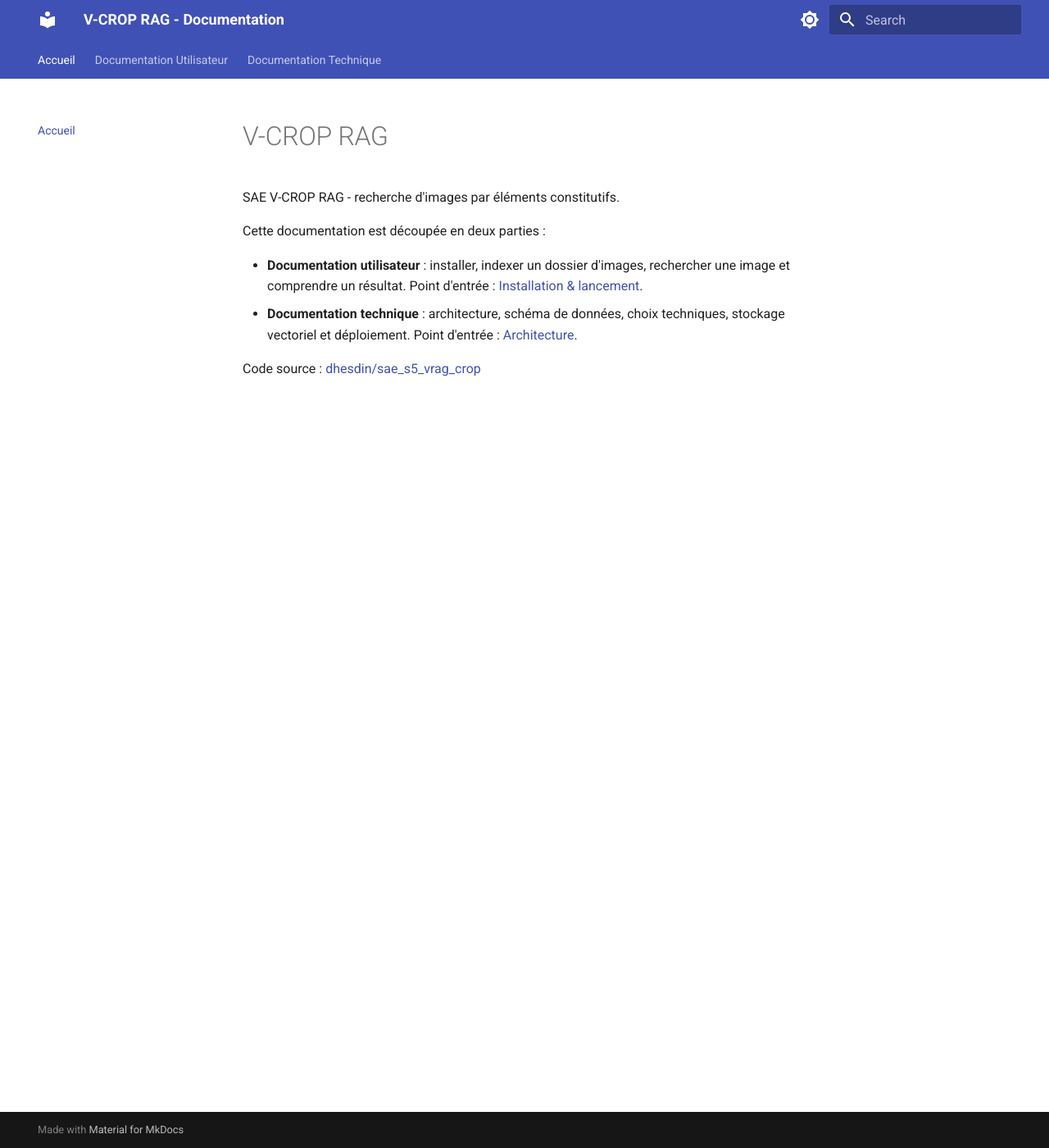
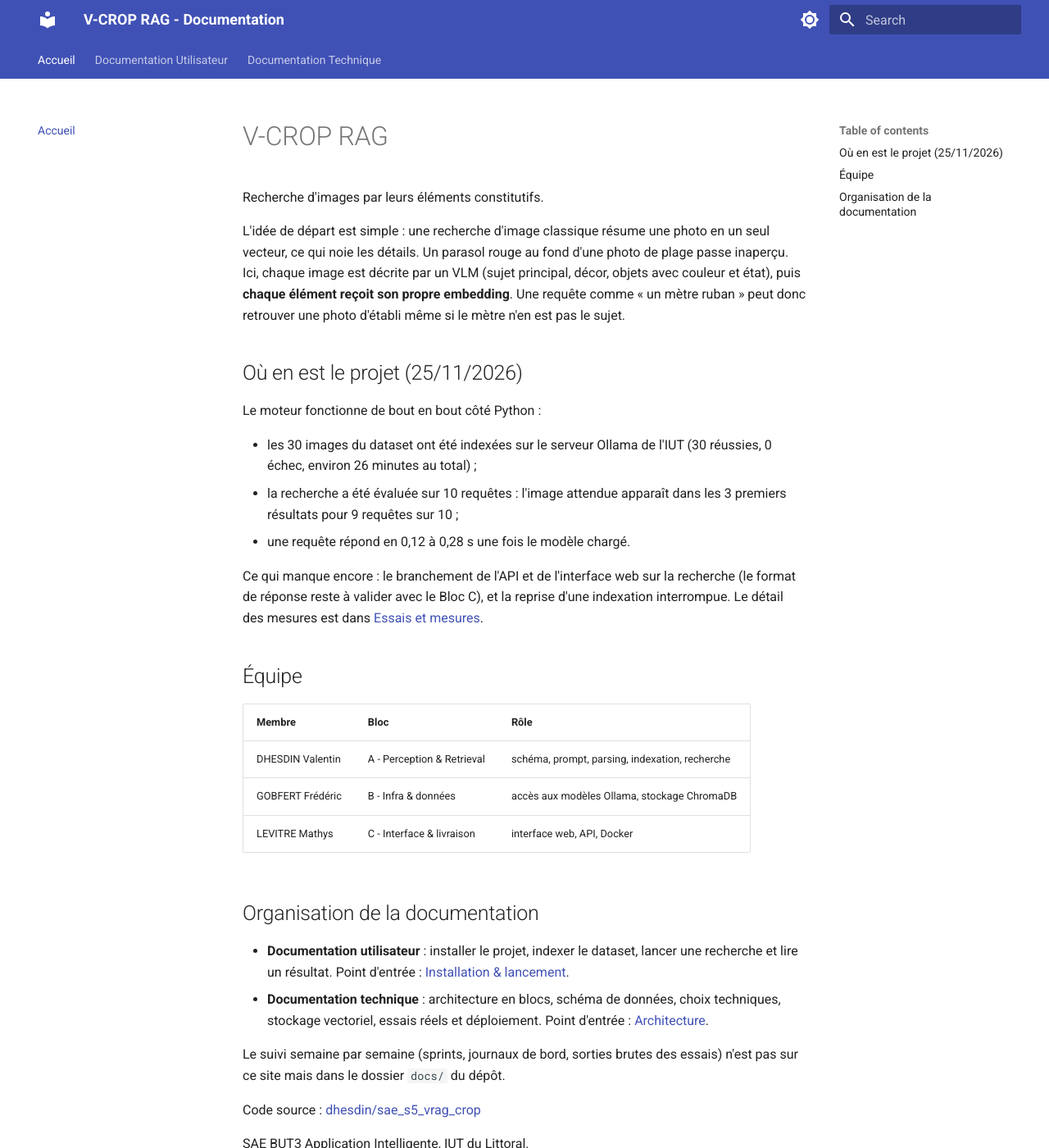
Before and after one commit to dhesdin/sae_s5_vrag_crop, an MkDocs documentation site: the page built from documentation/index.md, in a window 1280 px wide and 1400 px high. Shown: the whole window at 82% size. Built offline with MkDocs 1.6.1 and Material for MkDocs 9.7.7, drawn with Linux system fonts in a browser that asks for light colours.

Commit message:
docs(mkdocs): add project status and team to the home page

```diff
--- a/documentation/index.md
+++ b/documentation/index.md
@@ -1,14 +1,49 @@
 # V-CROP RAG
 
-SAE V-CROP RAG - recherche d'images par éléments constitutifs.
+Recherche d'images par leurs éléments constitutifs.
 
-Cette documentation est découpée en deux parties :
+L'idée de départ est simple : une recherche d'image classique résume une
+photo en un seul vecteur, ce qui noie les détails. Un parasol rouge au fond
+d'une photo de plage passe inaperçu. Ici, chaque image est décrite par un VLM
+(sujet principal, décor, objets avec couleur et état), puis **chaque élément
+reçoit son propre embedding**. Une requête comme « un mètre ruban » peut donc
+retrouver une photo d'établi même si le mètre n'en est pas le sujet.
 
-- **Documentation utilisateur** : installer, indexer un dossier d'images,
-  rechercher une image et comprendre un résultat.
+## Où en est le projet (25/11/2026)
+
+Le moteur fonctionne de bout en bout côté Python :
+
+- les 30 images du dataset ont été indexées sur le serveur Ollama de l'IUT
+  (30 réussies, 0 échec, environ 26 minutes au total) ;
+- la recherche a été évaluée sur 10 requêtes : l'image attendue apparaît
+  dans les 3 premiers résultats pour 9 requêtes sur 10 ;
+- une requête répond en 0,12 à 0,28 s une fois le modèle chargé.
+
+Ce qui manque encore : le branchement de l'API et de l'interface web sur la
+recherche (le format de réponse reste à valider avec le Bloc C), et la
+reprise d'une indexation interrompue. Le détail des mesures est dans
+[Essais et mesures](technique/essais.md).
+
+## Équipe
+
+| Membre | Bloc | Rôle |
+|---|---|---|
+| DHESDIN Valentin | A - Perception & Retrieval | schéma, prompt, parsing, indexation, recherche |
+| GOBFERT Frédéric | B - Infra & données | accès aux modèles Ollama, stockage ChromaDB |
+| LEVITRE Mathys | C - Interface & livraison | interface web, API, Docker |
+
+## Organisation de la documentation
+
+- **Documentation utilisateur** : installer le projet, indexer le dataset,
+  lancer une recherche et lire un résultat.
   Point d'entrée : [Installation & lancement](utilisateur/installation.md).
-- **Documentation technique** : architecture, schéma de données, choix
-  techniques, stockage vectoriel et déploiement.
+- **Documentation technique** : architecture en blocs, schéma de données,
+  choix techniques, stockage vectoriel, essais réels et déploiement.
   Point d'entrée : [Architecture](technique/architecture.md).
 
+Le suivi semaine par semaine (sprints, journaux de bord, sorties brutes des
+essais) n'est pas sur ce site mais dans le dossier `docs/` du dépôt.
+
 Code source : [dhesdin/sae_s5_vrag_crop](https://github.com/dhesdin/sae_s5_vrag_crop)
+
+SAE BUT3 Application Intelligente, IUT du Littoral.
```
